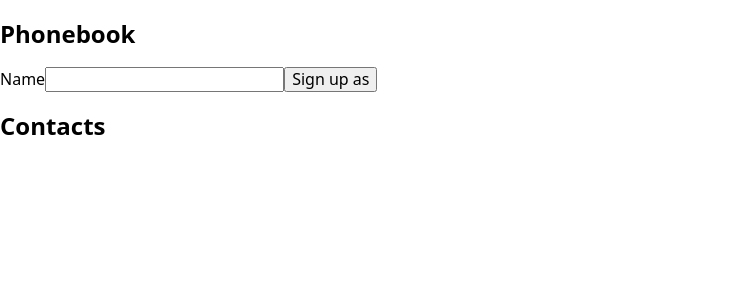
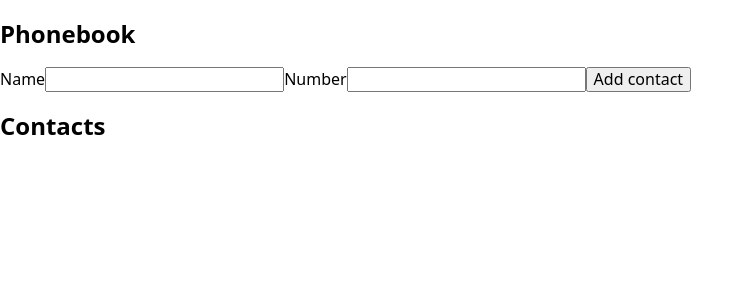
Before and after one commit to Art-Smirnov/goit-react-hw-02-phonebook, a React (Create React App) app: page / in a window 1280 px wide. Shown: the top 300 px of the page, without its empty margins (0-753 px from the left). Built offline with nearby package versions, Linux system fonts and the light colour scheme.

Commit message:
додає ще функціоналу

```diff
--- a/package.json
+++ b/package.json
@@ -10,6 +10,7 @@
     "react": "^17.0.2",
     "react-dom": "^17.0.2",
     "react-scripts": "4.0.3",
+    "uuid": "^8.3.2",
     "web-vitals": "^1.1.1"
   },
   "scripts": {
--- a/src/App.js
+++ b/src/App.js
@@ -1,18 +1,40 @@
 import React, { Component } from 'react';
 
+import { v4 as uuidv4 } from 'uuid';
 import ContactForm from './Components/ContactForm';
+import ContactList from './Components/ContactList';
+
 class App extends Component {
   state = {
-    contacts: [],
+    contacts: [
+      // { id: 'id-1', name: 'Rosie Simpson', number: '459-12-56' },
+      // { id: 'id-2', name: 'Hermione Kline', number: '443-89-12' },
+      // { id: 'id-3', name: 'Eden Clements', number: '645-17-79' },
+      // { id: 'id-4', name: 'Annie Copeland', number: '227-91-26' },
+    ],
+  };
+
+  addContact = ({ name, number }) => {
+    const contact = {
+      id: uuidv4(),
+      name,
+      number,
+    };
+
+    this.setState(prevState => ({
+      contacts: [contact, ...prevState.contacts],
+    }));
   };
 
   render() {
+    const { contacts } = this.state;
+
     return (
       <>
         <h2>Phonebook</h2>
-        <ContactForm onFormSubmit={this.onFormSubmit} />
+        <ContactForm onSubmit={this.addContact} />
         <h2>Contacts</h2>
-        <ul></ul>
+        <ContactList contacts={contacts} />
       </>
     );
   }
--- a/src/Components/ContactForm/ContactForm.js
+++ b/src/Components/ContactForm/ContactForm.js
@@ -4,24 +4,28 @@ import React, { Component } from 'react';
 class ContactForm extends Component {
   state = {
     name: '',
+    number: '',
   };
 
   onInputChange = e => {
     const { name, value } = e.currentTarget;
     this.setState({ [name]: value });
   };
-  onSubmit = e => {
+
+  handleSubmit = e => {
     e.preventDefault();
-    this.props.onFormSubmit(this.state);
+
+    this.props.onSubmit(this.state);
     this.reset();
   };
 
   reset = () => {
     this.setState({ name: '' });
   };
+
   render() {
     return (
-      <form onSubmit={this.onSubmit}>
+      <form onSubmit={this.handleSubmit}>
         <label>
           Name
           <input
@@ -34,7 +38,21 @@ class ContactForm extends Component {
             required
           />
         </label>
-        <button type="submit">Sign up as </button>
+        <label>
+          Number
+          <input
+            onChange={this.onInputChange}
+            value={this.state.number}
+            type="tel"
+            name="number"
+            pattern="\+?\d{1,4}?[-.\s]?\(?\d{1,3}?\)?[-.\s]?\d{1,4}[-.\s]?\d{1,4}[-.\s]?\d{1,9}"
+            title="Номер телефона должен состоять цифр и может содержать пробелы, тире, круглые скобки и может начинаться с +"
+            required
+          />
+        </label>
+        <button onChange={this.onSubmit} type="submit">
+          Add contact
+        </button>
       </form>
     );
   }
--- /dev/null
+++ b/src/Components/ContactList/ContactList.js
@@ -0,0 +1,14 @@
+import React from 'react';
+// import PropTypes from 'prop-types';
+const ContactList = ({ contacts }) => (
+  <ul>
+    {contacts.map(el => (
+      <li key={el.id}>
+        <span>{el.name}: </span>
+        <span>{el.number}</span>
+      </li>
+    ))}
+  </ul>
+);
+
+export default ContactList;
--- /dev/null
+++ b/src/Components/ContactList/index.js
@@ -0,0 +1 @@
+export { default } from './ContactList';
```
Also changed, not shown: 1 other file (tests, documents, lock files or other folders).
